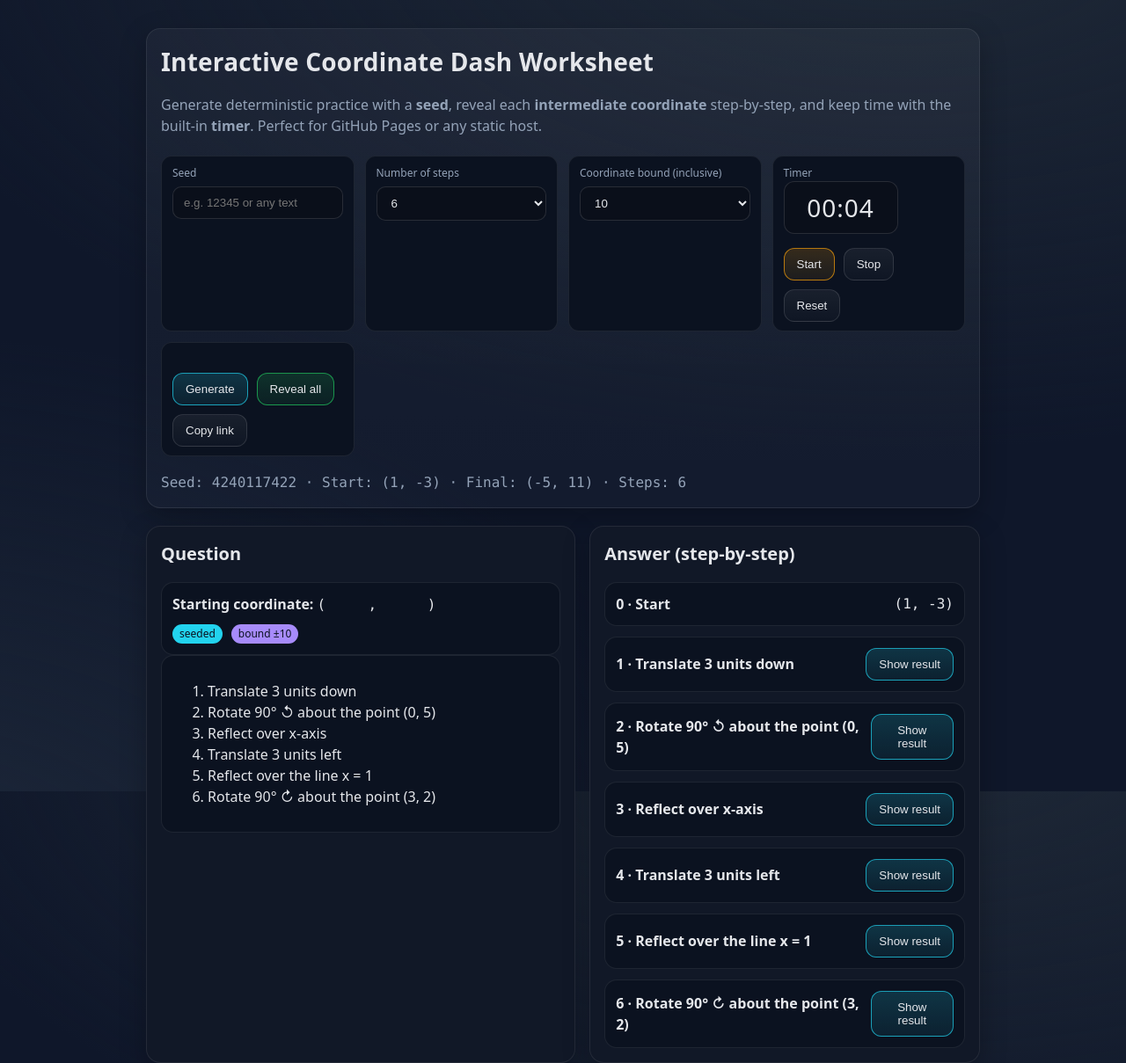
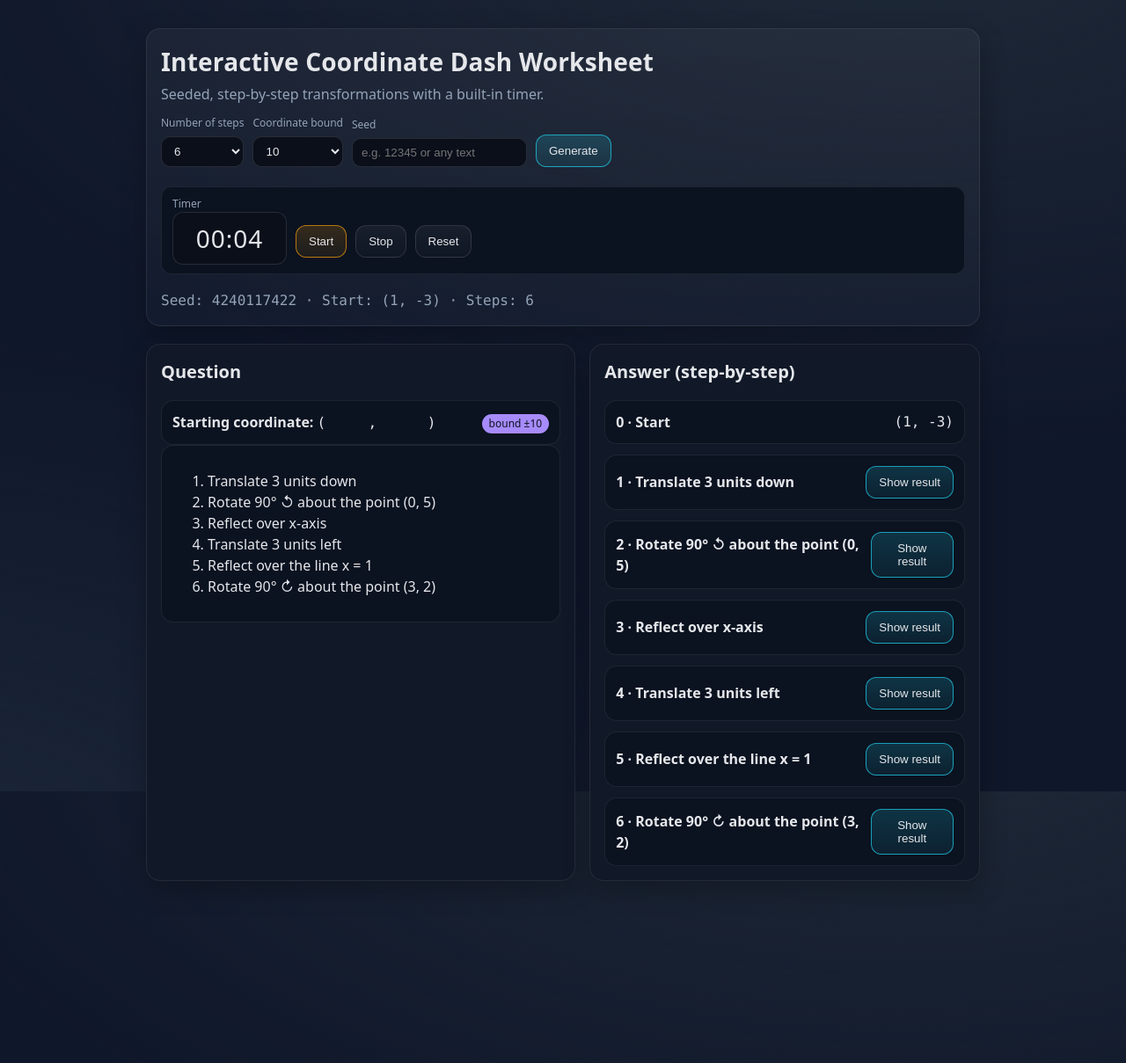
Before and after one commit to MerrickMath/MerrickMath.github.io, a Jekyll site: the page test.html, which Jekyll copies as it is, in a window 1280 px wide. Shown: the whole page at 88% size. Built offline with Jekyll 4.4.1, drawn with Linux system fonts in a browser that asks for light colours; after the commit the page ends 1002 px from its top, so only the background shows below that.

Commit message:
Update test.html

```diff
--- a/test.html
+++ b/test.html
@@ -152,21 +152,23 @@
       min-width: 130px;
       text-align: center;
     }
+    .headingbar { display:flex; align-items:flex-end; justify-content: space-between; gap: 12px; flex-wrap: wrap; }
+  .heading-controls { display:flex; gap:10px; flex-wrap:wrap; align-items:end; }
+  .heading-controls .control { background: transparent; border: none; padding: 0; }
+  .heading-controls label { font-size: 12px; color: var(--muted); }
+  .heading-controls input, .heading-controls select { background:#0a0f1a; border:1px solid rgba(255,255,255,0.12); border-radius:10px; padding:8px 10px; color:var(--text); }
+  .heading-controls button { padding: 10px 14px; }
 </style>
 </head>
 <body>
   <div class="container">
     <header>
-      <h1>Interactive Coordinate Dash Worksheet</h1>
-      <p class="muted">Generate deterministic practice with a <strong>seed</strong>,
-        reveal each <strong>intermediate coordinate</strong> step-by-step, and keep time with the built-in
-        <strong>timer</strong>. Perfect for GitHub Pages or any static host.</p>
-
-      <div class="controls">
-        <div class="control">
-          <label for="seedInput">Seed</label>
-          <input id="seedInput" type="text" placeholder="e.g. 12345 or any text" />
+      <div class="headingbar">
+        <div>
+          <h1 style="margin:0">Interactive Coordinate Dash Worksheet</h1>
+          <p class="muted" style="margin:4px 0 0 0">Seeded, step-by-step transformations with a built-in timer.</p>
         </div>
+        <div class="heading-controls">
           <div class="control">
             <label for="stepsInput">Number of steps</label>
             <select id="stepsInput">
@@ -177,7 +179,7 @@
             </select>
           </div>
           <div class="control">
-          <label for="boundInput">Coordinate bound (inclusive)</label>
+            <label for="boundInput">Coordinate bound</label>
             <select id="boundInput">
               <option>8</option>
               <option selected>10</option>
@@ -185,6 +187,18 @@
               <option>15</option>
             </select>
           </div>
+          <div class="control">
+            <label for="seedInput">Seed</label>
+            <input id="seedInput" type="text" placeholder="e.g. 12345 or any text" />
+          </div>
+          <div class="control">
+            <label>&nbsp;</label>
+            <button class="primary" id="generateBtn">Generate</button>
+          </div>
+        </div>
+      </div>
+
+      <div class="controls" style="margin-top:10px">
         <div class="control">
           <label>Timer</label>
           <div class="row">
@@ -194,14 +208,6 @@
               <button id="stopBtn">Stop</button>
               <button id="resetBtn">Reset</button>
             </div>
-          </div>
-        </div>
-        <div class="control">
-          <label>&nbsp;</label>
-          <div class="buttons">
-            <button class="primary" id="generateBtn">Generate</button>
-            <button class="success" id="revealAllBtn">Reveal all</button>
-            <button id="copyLinkBtn" title="Copy link with current seed & options">Copy link</button>
           </div>
         </div>
       </div>
@@ -255,9 +256,7 @@
       return seed;
     }
     function rand() { return rng(); }
-    function randint(min, max) { // inclusive
-      return Math.floor(rand() * (max - min + 1)) + min;
-    }
+    function randint(min, max) { return Math.floor(rand() * (max - min + 1)) + min; }
     function choice(arr) { return arr[Math.floor(rand() * arr.length)]; }
 
     // ===== Transformations =====
@@ -273,7 +272,6 @@
       }
       return [desc, fn];
     }
-
     function random_reflection() {
       const axis = choice(["x-axis", "y-axis", "line"]);
       if (axis === 'x-axis') return ["Reflect over x-axis", (x, y) => [x, -y]];
@@ -319,36 +310,25 @@
     const stopBtn = document.getElementById('stopBtn');
     const resetBtn = document.getElementById('resetBtn');
 
-    let timerHandle = null;
-    let elapsedSec = 0;
-
-    function fmtTime(sec) {
-      const m = Math.floor(sec / 60); const s = sec % 60;
-      return `${String(m).padStart(2,'0')}:${String(s).padStart(2,'0')}`;
-    }
-    function timerStart() {
-      if (timerHandle) return;
-      timerHandle = setInterval(() => { elapsedSec++; timerEl.textContent = fmtTime(elapsedSec); }, 1000);
-    }
+    let timerHandle = null; let elapsedSec = 0;
+    function fmtTime(sec) { const m = Math.floor(sec / 60); const s = sec % 60; return `${String(m).padStart(2,'0')}:${String(s).padStart(2,'0')}`; }
+    function timerStart() { if (timerHandle) return; timerHandle = setInterval(() => { elapsedSec++; timerEl.textContent = fmtTime(elapsedSec); }, 1000); }
     function timerStop() { if (timerHandle) { clearInterval(timerHandle); timerHandle = null; } }
     function timerReset() { timerStop(); elapsedSec = 0; timerEl.textContent = fmtTime(elapsedSec); }
-
-    startBtn.addEventListener('click', timerStart);
-    stopBtn.addEventListener('click', timerStop);
-    resetBtn.addEventListener('click', timerReset);
+    startBtn?.addEventListener('click', timerStart);
+    stopBtn?.addEventListener('click', timerStop);
+    resetBtn?.addEventListener('click', timerReset);
 
     function renderQuestion(startPt, transformDescs) {
-      const startHTML = `<div class="card"><div class="step-head"><span class="step-desc">Starting coordinate:</span><span class="mono">( \,\,\,\,\, , \,\,\,\,\, )</span></div></div>`;
       const list = transformDescs.map(d => `<li>${d}</li>`).join('');
       questionEl.innerHTML = `
         <div class="card">
           <div class="row" style="justify-content: space-between; align-items: baseline;">
             <div>
               <strong>Starting coordinate:</strong>
-              <span class="mono">(\u2007\u2007\u2007\u2007\u2007, \u2007\u2007\u2007\u2007\u2007)</span>
+              <span class="mono">(     ,      )</span>
             </div>
             <div class="row">
-              <span class="badge seed" title="Seed used for RNG">seeded</span>
               <span class="badge bound" title="Coordinate bound">bound ±${boundInput.value}</span>
             </div>
           </div>
@@ -382,7 +362,6 @@
         answersEl.appendChild(card);
       });
 
-      // Wire up per-step reveal buttons
       answersEl.querySelectorAll('button[data-target]').forEach(btn => {
         btn.addEventListener('click', () => {
           const id = btn.getAttribute('data-target');
@@ -395,68 +374,50 @@
     }
 
     function generate() {
-      const stepsN = parseInt(stepsInput.value, 10) || 6;
-      const BOUND = parseInt(boundInput.value, 10) || 10;
-      const seedText = seedInput.value.trim();
+      const stepsN = parseInt(stepsInput?.value, 10) || 6;
+      const BOUND = parseInt(boundInput?.value, 10) || 10;
+      const seedText = (seedInput?.value || '').trim();
       const seedUsed = reseed(seedText.length ? seedText : undefined);
 
-      // Starting coordinate inside bounds (shy 1 to avoid overflow with small translations)
       const start = [ randint(-BOUND + 1, BOUND - 1), randint(-BOUND + 1, BOUND - 1) ];
-
-      // Build transformations
       const tforms = Array.from({ length: stepsN }, () => generate_random_transformation());
       const descs = tforms.map(t => t[0]);
 
-      // Apply + record intermediates
-      let [x, y] = start;
-      const steps = [];
-      for (const [desc, fn] of tforms) {
-        [x, y] = fn(x, y);
-        steps.push([desc, [x, y]]);
-      }
+      let [x, y] = start; const steps = [];
+      for (const [desc, fn] of tforms) { [x, y] = fn(x, y); steps.push([desc, [x, y]]); }
 
-      // Render
       renderQuestion(start, descs);
       renderAnswers(start, steps);
 
-      // Update meta
-      metaEl.textContent = `Seed: ${seedUsed} · Start: (${start[0]}, ${start[1]}) · Final: (${x}, ${y}) · Steps: ${stepsN}`;
+      metaEl.textContent = `Seed: ${seedUsed} · Start: (${start[0]}, ${start[1]}) · Steps: ${stepsN}`;
 
-      // Reset & start timer automatically
       timerReset();
       timerStart();
 
-      // Update URL hash with options (for shareable links)
+      // Keep URL shareable (no extra buttons needed)
       const params = new URLSearchParams({ seed: seedText || String(seedUsed), steps: String(stepsN), bound: String(BOUND) });
-      history.replaceState(null, '', `${location.pathname}#${params.toString()}`);
+      try { history.replaceState(null, '', `${location.pathname}#${params.toString()}`); } catch {}
     }
 
-    // Global buttons
-    generateBtn.addEventListener('click', generate);
-    revealAllBtn.addEventListener('click', () => {
-      document.querySelectorAll('.answer').forEach(el => el.style.display = 'block');
-      document.querySelectorAll('button[data-target]').forEach(btn => btn.textContent = 'Hide result');
-      timerStop(); // optional: stop timing when answers are revealed
-    });
-    copyLinkBtn.addEventListener('click', async () => {
-      const url = location.href;
-      try { await navigator.clipboard.writeText(url); copyLinkBtn.textContent = 'Copied!'; setTimeout(() => copyLinkBtn.textContent = 'Copy link', 1200); }
-      catch { alert('Copy failed. You can copy the URL from the address bar.'); }
-    });
+    generateBtn?.addEventListener('click', generate);
 
-    // Load options from URL hash on first visit
     function initFromHash() {
       if (!location.hash) return false;
       const q = new URLSearchParams(location.hash.slice(1));
-      const seed = q.get('seed'); if (seed) seedInput.value = seed;
-      const steps = q.get('steps'); if (steps) stepsInput.value = steps;
-      const bound = q.get('bound'); if (bound) boundInput.value = bound;
+      const seed = q.get('seed'); if (seed && seedInput) seedInput.value = seed;
+      const steps = q.get('steps'); if (steps && stepsInput) stepsInput.value = steps;
+      const bound = q.get('bound'); if (bound && boundInput) boundInput.value = bound;
       return true;
     }
 
-    // First render
+    // Startup
     initFromHash();
+    // Defer initial generate until DOM is ready (script is already at end, but be safe)
+    if (document.readyState === 'loading') {
+      document.addEventListener('DOMContentLoaded', generate);
+    } else {
       generate();
+    }
   </script>
 </body>
 </html>
```
Also changed, not shown: other parts of test.html (+6 -18 lines). Lines whose indentation alone changed are shown as unchanged.
